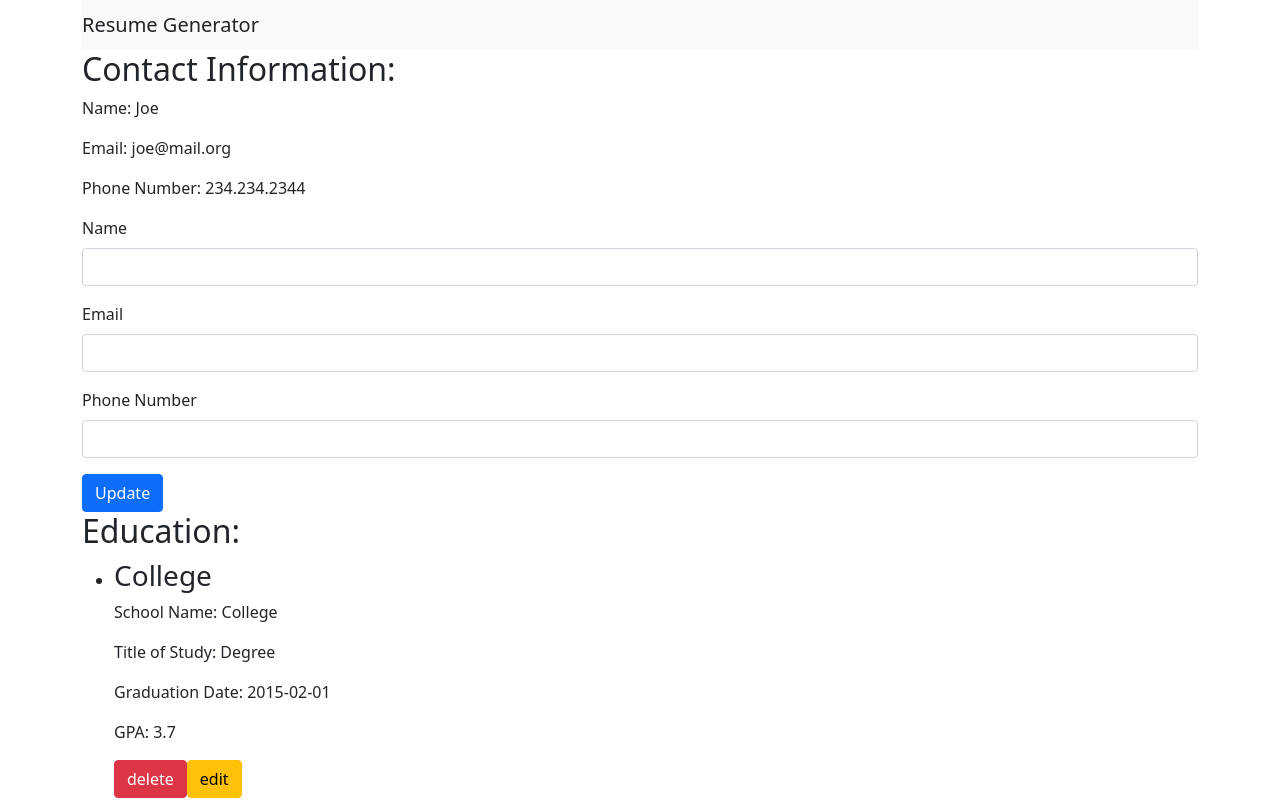
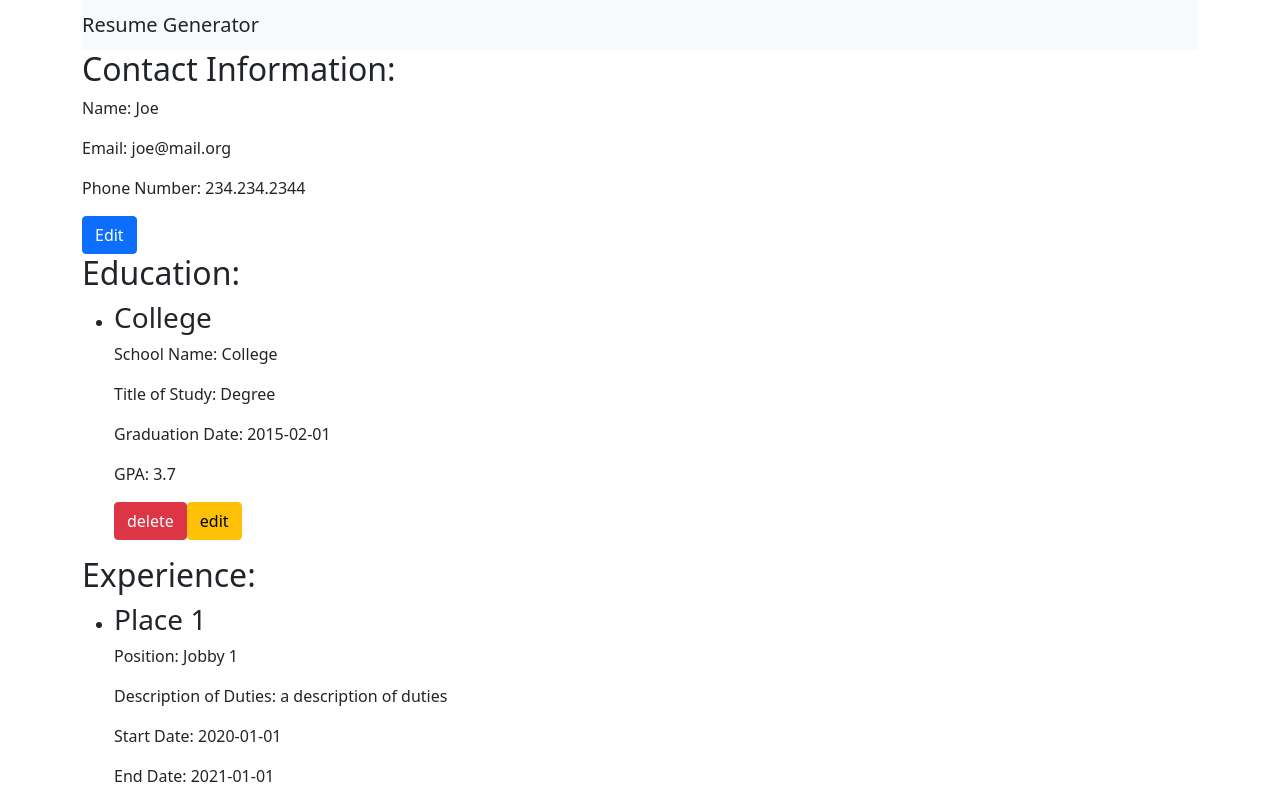
Before and after one commit to am1macdonald/cv-app, a React (Create React App) app: page / in a window 1280 px wide. Shown: the top 800 px of the page. Built offline with nearby package versions, Linux system fonts and the light colour scheme.

Commit message:
- add button to toggle info updater

```diff
--- a/src/App.js
+++ b/src/App.js
@@ -36,6 +36,9 @@ class App extends Component {
           id: uniqid(),
         },
       ],
+      updateActive: false,
+      experienceFormActive: false,
+      educationFormActive: false,
     };
 
     this.updateInfo = this.updateInfo.bind(this);
@@ -43,6 +46,9 @@ class App extends Component {
     this.addEducation = this.addEducation.bind(this);
     this.deleteEducation = this.deleteEducation.bind(this);
     this.deleteExperience = this.deleteExperience.bind(this);
+    this.toggleUpdater = this.toggleUpdater.bind(this);
+    this.toggleExperienceForm = this.toggleExperienceForm.bind(this);
+    this.toggleEducationForm = this.toggleEducationForm.bind(this);
   }
 
   updateInfo(obj) {
@@ -52,6 +58,11 @@ class App extends Component {
         email: obj.email,
         phoneNumber: obj.phoneNumber,
       },
+    });
+  }
+  toggleUpdater() {
+    this.setState({
+      updateActive: !this.state.updateActive,
     });
   }
 
@@ -67,6 +78,11 @@ class App extends Component {
       }),
     });
   }
+  toggleExperienceForm() {
+    this.setState({
+      experienceFormActive: !this.state.experienceFormActive,
+    });
+  }
 
   addEducation(obj) {
     this.setState({
@@ -80,6 +96,11 @@ class App extends Component {
       }),
     });
   }
+  toggleEducationForm() {
+    this.setState({
+      educationFormActive: !this.state.educationFormActive,
+    });
+  }
 
   render() {
     return (
@@ -89,18 +110,29 @@ class App extends Component {
             <span className="navbar-brand mb-0 h1">Resume Generator</span>
           </nav>
         </div>
-        <InfoDisplay personalInfo={this.state.personalInfo} />
-        <InfoForm onButtonClicked={this.updateInfo} />
+        <InfoDisplay
+          personalInfo={this.state.personalInfo}
+          toggleUpdater={this.toggleUpdater}
+        />
+        {this.state.updateActive && (
+          <InfoForm onButtonClicked={this.updateInfo} />
+        )}
         <EducationDisplay
           education={this.state.education}
           delete={this.deleteEducation}
+          toggleAdder={this.toggleEducationForm}
         />
-        <EducationForm onButtonClicked={this.addEducation} />
+        {this.state.educationFormActive && (
+          <EducationForm onButtonClicked={this.addEducation} />
+        )}
         <ExperienceDisplay
           experiences={this.state.experience}
           delete={this.deleteExperience}
+          toggleAdder={this.toggleExperienceForm}
         />
-        <ExperienceForm onButtonClicked={this.addExperience} />
+        {this.state.experienceFormActive && (
+          <ExperienceForm onButtonClicked={this.addExperience} />
+        )}
       </div>
     );
   }
--- a/src/components/InfoDisplay.js
+++ b/src/components/InfoDisplay.js
@@ -1,10 +1,18 @@
 import React, { Component } from "react";
-import PropTypes from 'prop-types'
+import PropTypes from "prop-types";
 
 class InfoDisplay extends Component {
-constructor(props){
+  constructor(props) {
+    super(props);
+    this.state = {
+      updating: false,
+    };
+  }
 
-  super(props);
+  toggleUpdating() {
+    this.setState({
+      updating: !this.state.updating,
+    });
   }
 
   render() {
@@ -16,14 +24,24 @@ render() {
           <p>Email: {this.props.personalInfo.email}</p>
           <p>Phone Number: {this.props.personalInfo.phoneNumber}</p>
         </div>
+        <button
+          className="btn btn-primary"
+          type="button"
+          onClick={() => {
+            this.props.toggleUpdater();
+            this.toggleUpdating();
+          }}
+        >
+          {this.state.updating ? "Close" : "Edit"}
+        </button>
       </div>
-  )
+    );
   }
-
 }
 
 InfoDisplay.propTypes = {
-  personalInfo: PropTypes.object
-}
+  personalInfo: PropTypes.object,
+  toggleUpdater: PropTypes.func,
+};
 
-export default InfoDisplay
+export default InfoDisplay;
```
Lines whose indentation alone changed are shown as unchanged.
